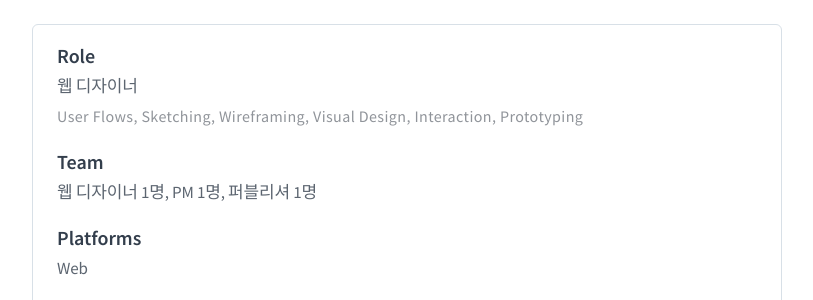
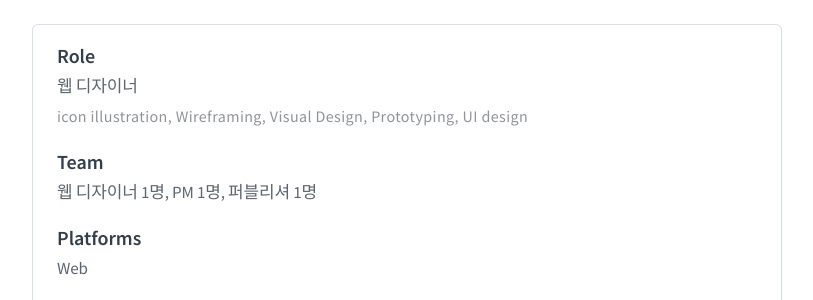
Before and after one commit to dragonyongs/daeyong.github.io, a Jekyll site: the page built from projects/dts/index.md, in a window 1280 px wide and 900 px high, scrolled down 544 px. Shown: the part 154-454 px from the top of the window, without its empty margins (233-1046 px from the left). Built offline with Jekyll 4.4.1, drawn with Linux system fonts in a browser that asks for light colours; comment, search, counter and statistics services are not loaded.

Commit message:
Update
Update

```diff
--- a/_includes/footer.html
+++ b/_includes/footer.html
@@ -57,7 +57,7 @@
                     </g>
                 </svg>
                 </a>
-                <a href="http://twitter.com/soondae4u" target="_blank" class="transition">
+                <a href="http://twitter.com/#" target="_blank" class="transition">
                     <svg viewBox="0 0 40.7 33.1">
                       <path d="M0,29.3c3.7,2.4,8.1,3.8,12.8,3.8c15.5,0,24.3-13.1,23.7-24.8c1.6-1.2,3-2.6,4.2-4.3
                       c-1.5,0.7-3.1,1.1-4.8,1.3c1.7-1,3-2.7,3.7-4.6c-1.6,1-3.4,1.7-5.3,2C32.7,1,30.6,0,28.2,0c-5.4,0-9.4,5-8.1,10.3
--- a/_layouts/default.html
+++ b/_layouts/default.html
@@ -50,11 +50,11 @@
     {% endif %}
     <main>
       {{ content }}
-
+        <!--
         {% if page.text == true %}
             {% include share.html %}
         {% endif %}
-
+        -->
     </main>
 
       {% include footer.html %}
--- a/_layouts/post.html
+++ b/_layouts/post.html
@@ -59,7 +59,7 @@ layout: default
 
 <!--큐레이션 영역-->
     {{ content }}
-
+<!--
     {% if page.book == true %}
         {% if page.ridibooks == true %}
             {% for book-list in site.data[page.data-name] %}
@@ -76,7 +76,7 @@ layout: default
             {% endfor %}
         {% endif %}
     {% endif %}
-
+            -->
 
 
 </div>
--- a/projects/dts/index.md
+++ b/projects/dts/index.md
@@ -12,7 +12,7 @@ post-header: true
 header-img: "img/header.png"
 main-img: "img/2021_site_dts.png"
 role-title: "웹 디자이너"
-role-specific: "User Flows, Sketching, Wireframing, Visual Design, Interaction, Prototyping"
+role-specific: "icon illustration, Wireframing, Visual Design, Prototyping, UI design"
 team: "웹 디자이너 1명, PM 1명, 퍼블리셔 1명"
 platforms: "Web"
 date: "Sep 2021 - Oct 2021"
```
